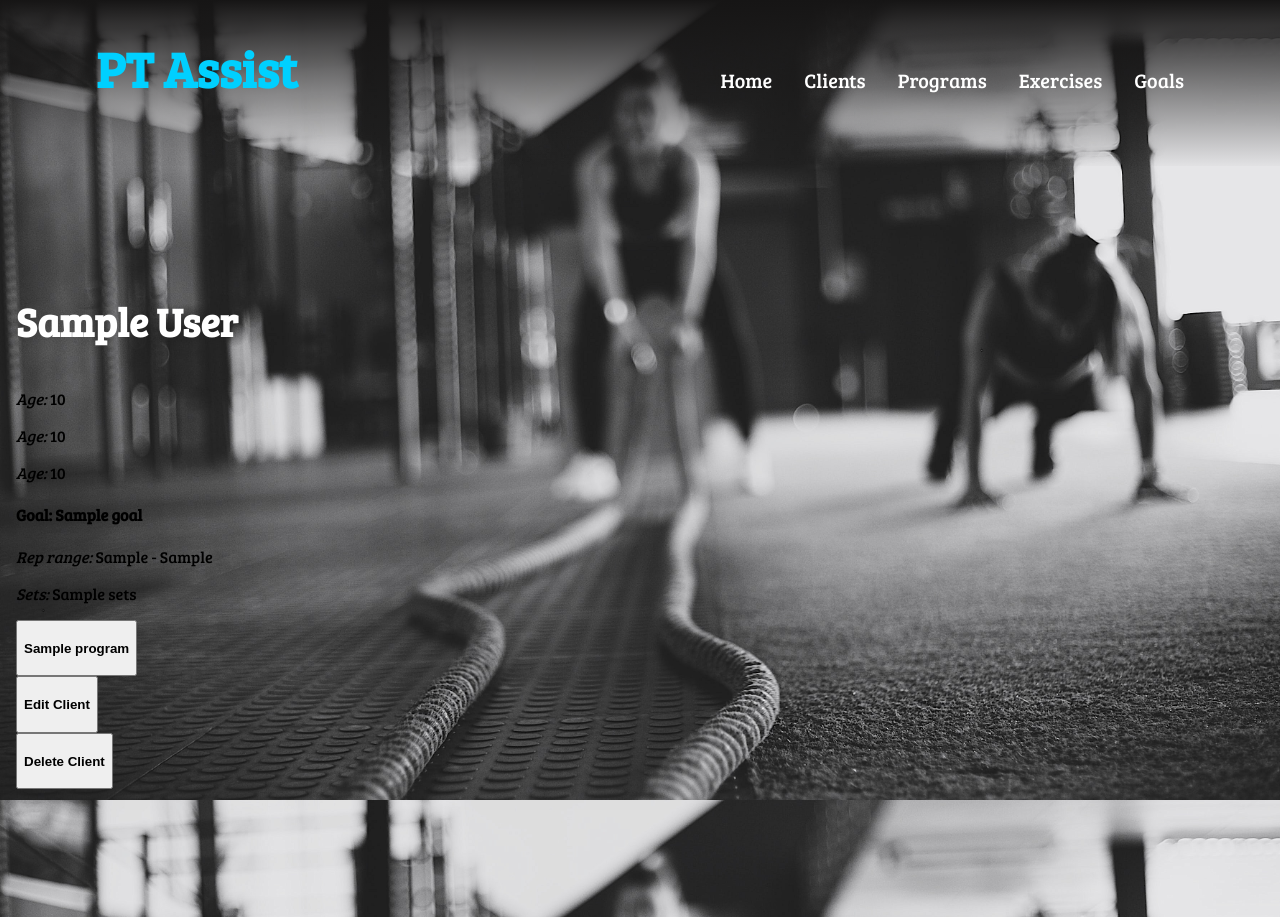
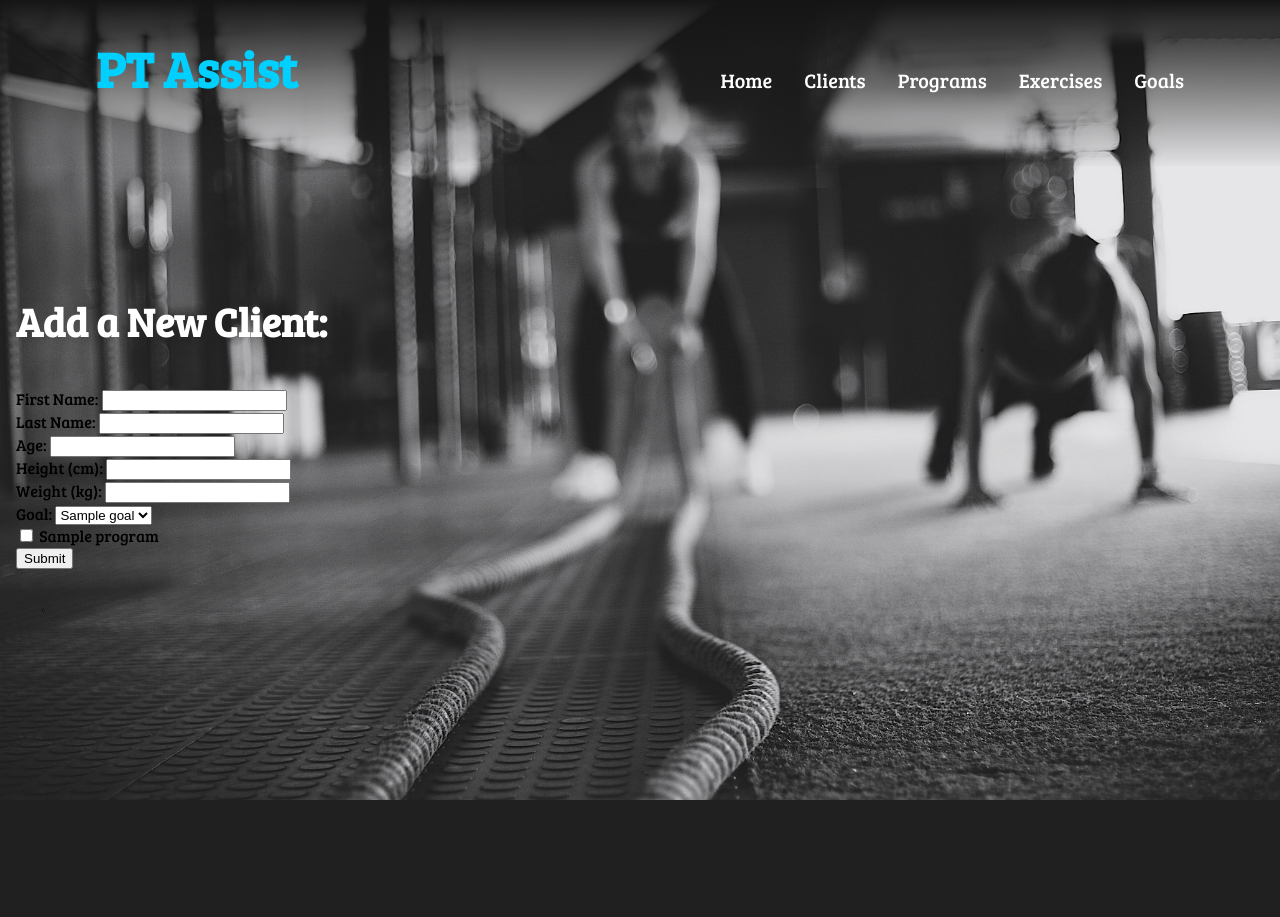
Before and after one commit to RomainLando/personal_trainer_tool, a Flask app: page /clients/new in a window 1280 px wide. After the commit the page ends 800 px from the top, so only its background shows below. Run offline with Flask 2, Linux system fonts and the light colour scheme; a database or web service that is not in the repository returns one stand-in record (Sample ...); some libraries are stand-ins or nearby versions.

Commit message:
:sparkles: added delete and add new client functionality, working on edit and update

```diff
--- a/controllers/clients_controller.py
+++ b/controllers/clients_controller.py
@@ -1,9 +1,11 @@
 from flask import Blueprint, redirect, render_template, request
 
 from models.client import Client
+from models.client_program import ClientProgram
 import repositories.client_repository as client_repository
-
-
+import repositories.program_repository as program_repository
+import repositories.goal_repository as goal_repository
+import repositories.client_program_repository as client_program_repository
 clients_blueprint = Blueprint("clients", __name__)
 
 @clients_blueprint.route("/clients")
@@ -16,3 +18,45 @@ def show_client(id):
     client = client_repository.select(id)
     programs = client_repository.show_programs(client)
     return render_template("clients/client.html", client = client, programs = programs)
+
+@clients_blueprint.route("/clients/new")
+def new_client():
+    programs = program_repository.select_all()
+    goals = goal_repository.select_all()
+    return render_template("/clients/new.html", programs = programs, goals = goals)
+
+@clients_blueprint.route("/clients", methods=["POST"])
+def create_client():
+    first_name = request.form["first_name"]
+    last_name = request.form["last_name"]
+    age = request.form["age"]
+    weight = request.form["weight"]
+    height = request.form["height"]
+    goal_id = request.form["goal_id"]
+    goal = goal_repository.select(int(goal_id))
+    new_client = Client(first_name, last_name, age, height, weight, goal)
+    client_repository.save(new_client)
+    programs_id = request.form.getlist('programs_id')
+    for program_id in programs_id:
+        program = program_repository.select(int(program_id))
+        new_client_program = ClientProgram(new_client, program)
+        print(new_client_program.client)
+        print(new_client_program.program)
+        print(new_client_program.id)
+        client_program_repository.save(new_client_program)
+    return redirect("/clients")
+
+@clients_blueprint.route("/clients/<id>/delete", methods=["POST"])
+def delete_client(id):
+    client_repository.delete(id)
+    return redirect("/clients")
+
+
+
+@clients_blueprint.route("/clients/<id>/edit")
+def edit_client(id):
+    client = client_repository.select(id)
+    programs = program_repository.select_all()
+    client_programs = client_repository.show_programs(client)
+    client_programs_ids = [client_program.id for client_program in client_programs]
+    return render_template("/clients/edit.html", client = client, programs = programs, client_programs_ids = client_programs_ids)
--- a/templates/clients/client.html
+++ b/templates/clients/client.html
@@ -4,8 +4,8 @@
 <div class="client">
     <h3>{{ client.first_name }} {{ client.last_name }}</h3>
     <p><em>Age:</em> {{ client.age }}</p>
-    <p><em>Age:</em> {{ client.height }}</p>
-    <p><em>Age:</em> {{ client.weight }}</p>
+    <p><em>Height (cm):</em> {{ client.height }}</p>
+    <p><em>Weight (kg):</em> {{ client.weight }}</p>
     <div class="item">
         <h4>Goal: {{ client.goal.title }}</h4>
         <p><em>Rep range:</em> {{ client.goal.rep_start }} - {{ client.goal.rep_end }}</p>
--- /dev/null
+++ b/templates/clients/new.html
@@ -0,0 +1,49 @@
+{% extends "base.html" %}
+{% block content %}
+
+<h3>Add a New Client:</h3>
+<div class="form">
+    <form action="/clients" method="POST">
+        <div>
+            <label for="first-name">First Name:</label>
+            <input type="text" id="first-name" name="first_name">
+        </div>
+        <div>
+            <label for="last-name">Last Name:</label>
+            <input type="text" id="last-name" name="last_name">
+        </div>
+        <div>
+            <label for="age">Age:</label>
+            <input type="number" id="age" name="age">
+        </div>
+        <div>
+            <label for="height">Height (cm):</label>
+            <input type="number" id="height" name="height">
+        </div>
+        <div>
+            <label for="weight">Weight (kg):</label>
+            <input type="text" id="weight" name="weight">
+        </div>
+        <div>
+            <label for="goal">Goal:</label>
+            <select name="goal_id" id="goal">
+                {% for goal in goals %}
+                <option value="{{ goal.id }}">
+                    {{ goal.title }}
+                </option>
+                {% endfor %}
+            </select>
+        </div>
+        {% for program in programs %}
+        <div>
+            <input type="checkbox" name="programs_id" value="{{ program.id }}">
+            <label for="programs_id">{{ program.title }}</label>
+        </div>
+        {% endfor %}
+        <div>
+            <input type="submit">
+        </div>
+    </form>
+</div>
+
+{% endblock %}
```
Also changed, not shown: templates/clients/edit.html (added, +7 -0 lines).
